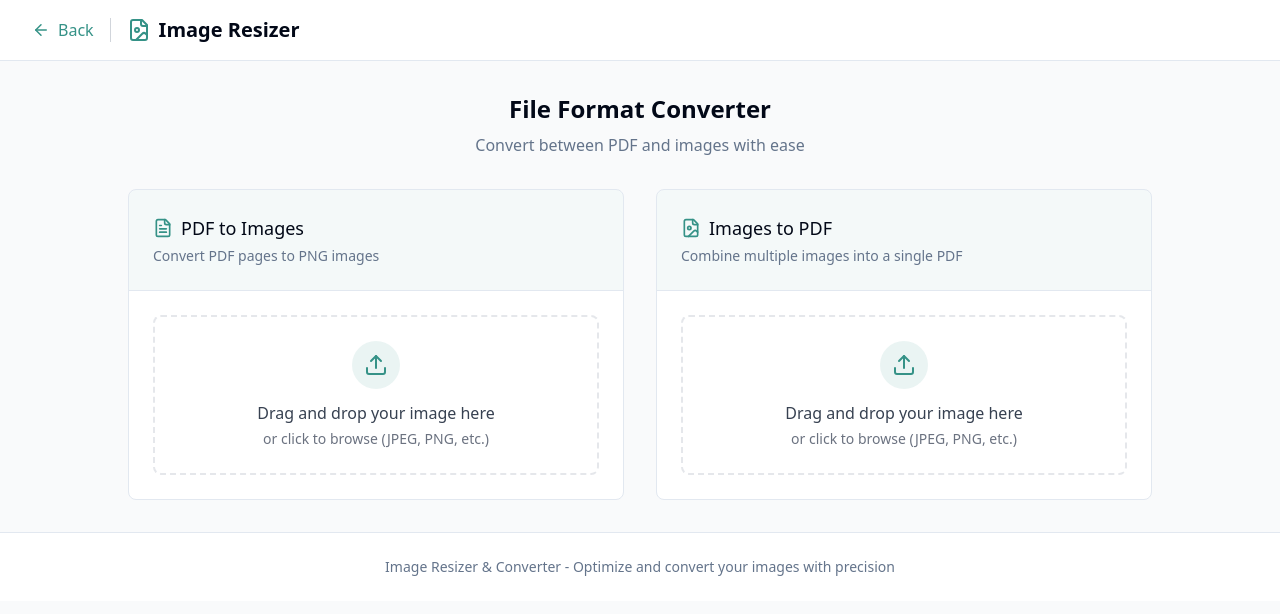
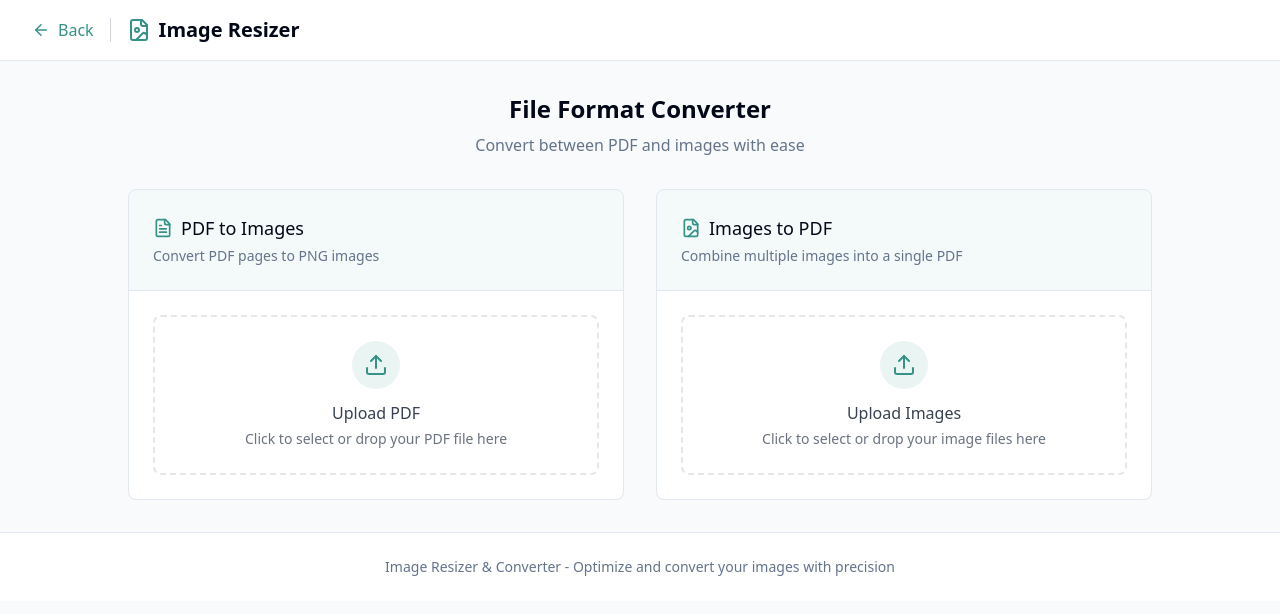
Before and after one commit to 23MH1A42B1/image-resizer-easily, a React (Vite) app: page /converter in a window 1280 px wide. Shown: the top 614 px of the page. Built offline with nearby package versions, Linux system fonts and the light colour scheme.

Commit message:
Fix: Converter component type errors
Fixes type errors in the Converter component related to the UploadArea component props and the handleImageUpload function.

```diff
--- a/src/components/UploadArea.tsx
+++ b/src/components/UploadArea.tsx
@@ -5,11 +5,12 @@ import { cn } from "@/lib/utils";
 import { toast } from "@/hooks/use-toast";
 
 interface UploadAreaProps {
-  onImageSelected: (file: File) => void;
+  onImageSelected: (file: File | File[]) => void;
   acceptedTypes?: string[];
   maxSizeMB?: number;
   title?: string;
   subtitle?: string;
+  multiple?: boolean;
 }
 
 const UploadArea: React.FC<UploadAreaProps> = ({
@@ -17,7 +18,8 @@ const UploadArea: React.FC<UploadAreaProps> = ({
   acceptedTypes = ["image/*"],
   maxSizeMB = 10,
   title = "Drag and drop your image here",
-  subtitle = "or click to browse (JPEG, PNG, etc.)"
+  subtitle = "or click to browse (JPEG, PNG, etc.)",
+  multiple = false
 }) => {
   const [isDragging, setIsDragging] = useState(false);
 
@@ -52,8 +54,37 @@ const UploadArea: React.FC<UploadAreaProps> = ({
   const handleFiles = (files: FileList) => {
     if (files.length === 0) return;
 
-    const file = files[0];
+    // For single file uploads
+    if (!multiple) {
+      const file = files[0];
+      validateAndProcessFile(file);
+      return;
+    }
 
+    // For multiple file uploads
+    const validFiles: File[] = [];
+
+    for (let i = 0; i < files.length; i++) {
+      const file = files[i];
+      if (isValidFile(file)) {
+        validFiles.push(file);
+      }
+    }
+
+    if (validFiles.length > 0) {
+      onImageSelected(validFiles);
+    }
+  };
+
+  const validateAndProcessFile = (file: File): boolean => {
+    if (isValidFile(file)) {
+      onImageSelected(file);
+      return true;
+    }
+    return false;
+  };
+
+  const isValidFile = (file: File): boolean => {
     // Check if the file type is accepted
     const isAccepted = acceptedTypes.some(type => {
       if (type.endsWith('/*')) {
@@ -69,7 +100,7 @@ const UploadArea: React.FC<UploadAreaProps> = ({
         description: `Please select a valid file type (${acceptedTypes.join(", ")})`,
         variant: "destructive",
       });
-      return;
+      return false;
     }
 
     // File size check
@@ -79,10 +110,10 @@ const UploadArea: React.FC<UploadAreaProps> = ({
         description: `Please select a file smaller than ${maxSizeMB}MB`,
         variant: "destructive",
       });
-      return;
+      return false;
     }
 
-    onImageSelected(file);
+    return true;
   };
 
   const acceptAttribute = acceptedTypes.join(",");
@@ -105,6 +136,7 @@ const UploadArea: React.FC<UploadAreaProps> = ({
         className="hidden"
         accept={acceptAttribute}
         onChange={handleFileInput}
+        multiple={multiple}
       />
       <div className="flex flex-col items-center gap-3">
         <div className="rounded-full bg-primary/10 p-3">
--- a/src/pages/Converter.tsx
+++ b/src/pages/Converter.tsx
@@ -13,13 +13,15 @@ const Converter = () => {
   const [convertedPdf, setConvertedPdf] = useState<Blob | null>(null);
   const [isConverting, setIsConverting] = useState(false);
 
-  const handlePdfUpload = (file: File) => {
-    setPdfFile(file);
+  const handlePdfUpload = (file: File | File[]) => {
+    const singleFile = Array.isArray(file) ? file[0] : file;
+    setPdfFile(singleFile);
     setConvertedImages([]);
   };
 
-  const handleImageUpload = (files: File[]) => {
-    setImages(files);
+  const handleImageUpload = (file: File | File[]) => {
+    const fileArray = Array.isArray(file) ? file : [file];
+    setImages(fileArray);
     setConvertedPdf(null);
   };
 
@@ -141,10 +143,9 @@ const Converter = () => {
               {!pdfFile ? (
                 <UploadArea
                   onImageSelected={handlePdfUpload}
-                  accept=".pdf"
-                  text="Upload PDF"
-                  subText="Click to select or drop your PDF file here"
-                  icon={<FileText size={36} className="text-muted-foreground" />}
+                  acceptedTypes={[".pdf", "application/pdf"]}
+                  title="Upload PDF"
+                  subtitle="Click to select or drop your PDF file here"
                 />
               ) : (
                 <div className="space-y-6">
@@ -220,10 +221,9 @@ const Converter = () => {
               {images.length === 0 ? (
                 <UploadArea
                   onImageSelected={handleImageUpload}
-                  accept="image/*"
-                  text="Upload Images"
-                  subText="Click to select or drop your image files here"
-                  icon={<FileImage size={36} className="text-muted-foreground" />}
+                  acceptedTypes={["image/*"]}
+                  title="Upload Images"
+                  subtitle="Click to select or drop your image files here"
                   multiple={true}
                 />
               ) : (
```
